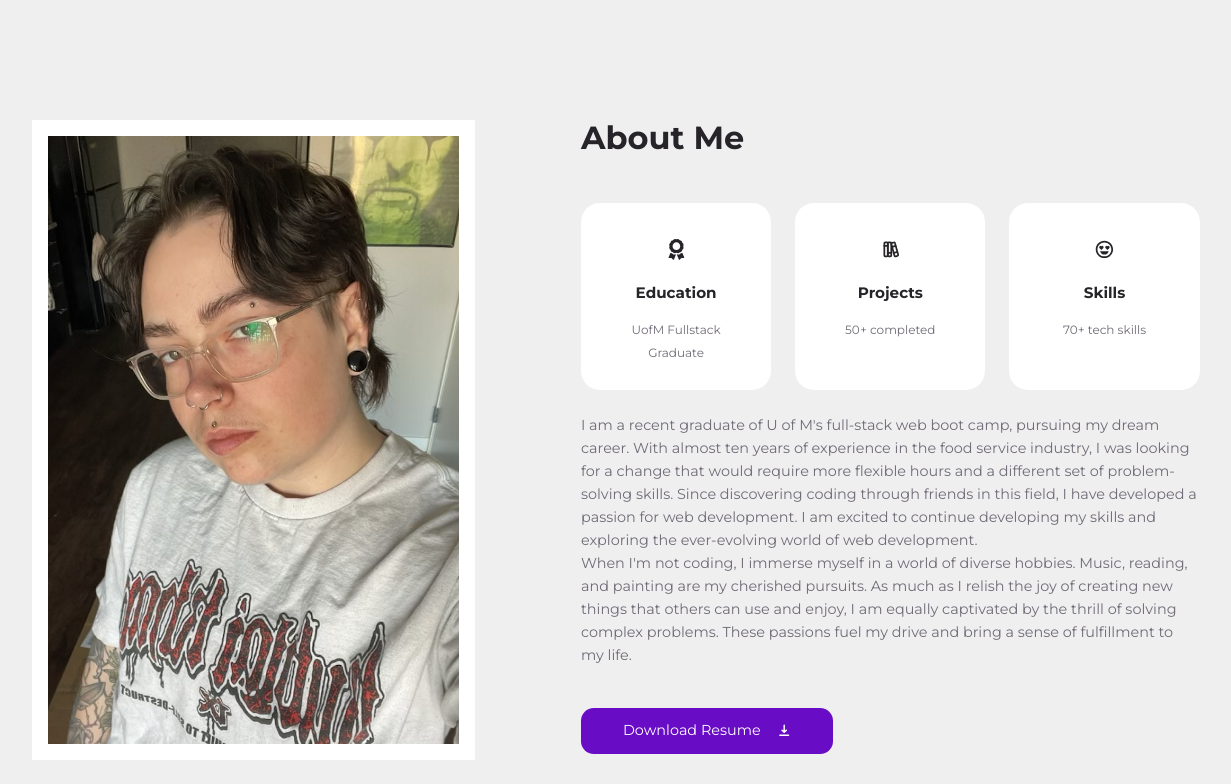
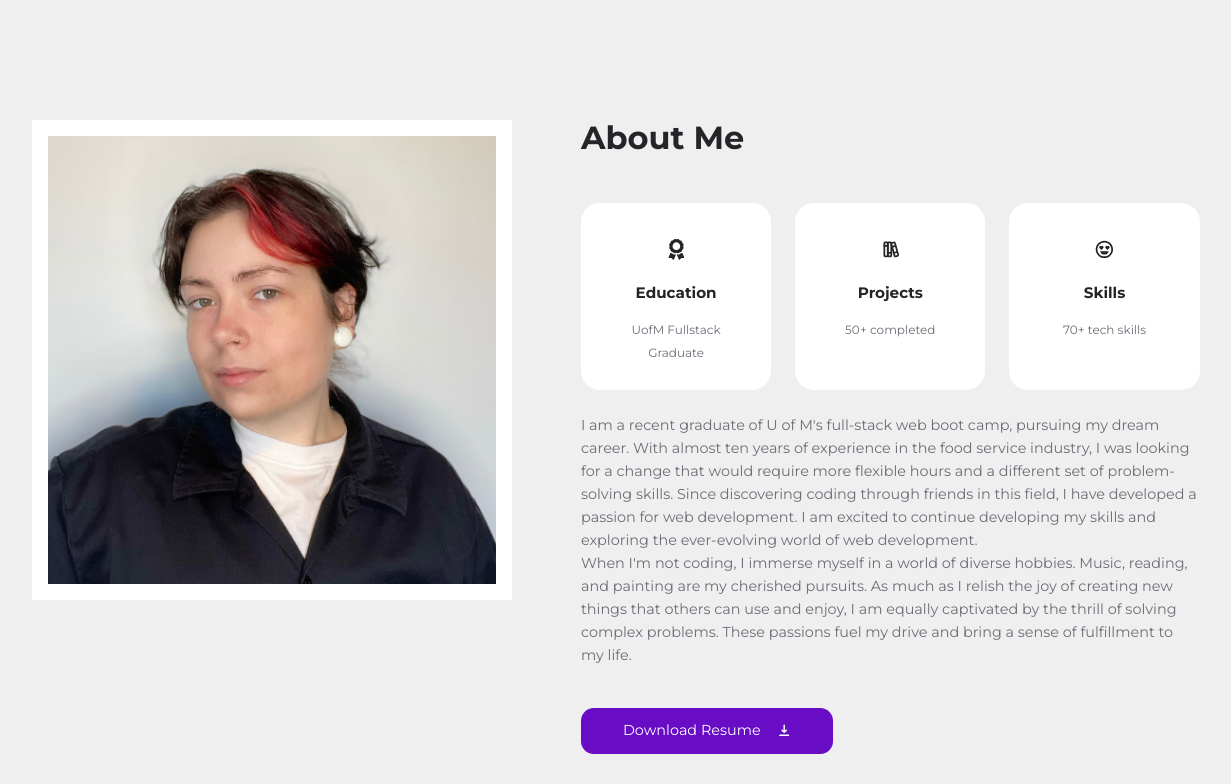
Before and after one commit to Gatewayss/gage-gateway, a React (Create React App) app: page / in a window 1536 px wide. Shown: the part 1160-1944 px from the top of the page, without its empty margins (152-1383 px from the left). Built offline with nearby package versions, Linux system fonts and the light colour scheme.

Commit message:
Replace profile picture

```diff
--- a/src/sections/about/about.css
+++ b/src/sections/about/about.css
@@ -69,6 +69,12 @@
     }
 }
 
+@media screen and (min-width: 1451px) {
+    .about-container img {
+        max-height: 30rem;
+    }
+}
+
 @media screen and (max-width: 600px) {
     .about-cards {
         grid-template-columns: 1fr 1fr;
--- a/src/sections/header/header.css
+++ b/src/sections/header/header.css
@@ -16,7 +16,7 @@
 
 .header-profile img {
     width: 18rem;
-    height: 22rem;
+    /* height: 22rem; */
     border-radius: 9rem 9rem 2rem 2rem;
     overflow: hidden;
     margin-bottom: 1.5rem;
```
Also changed, not shown: src/assets/profile-pic.png.
